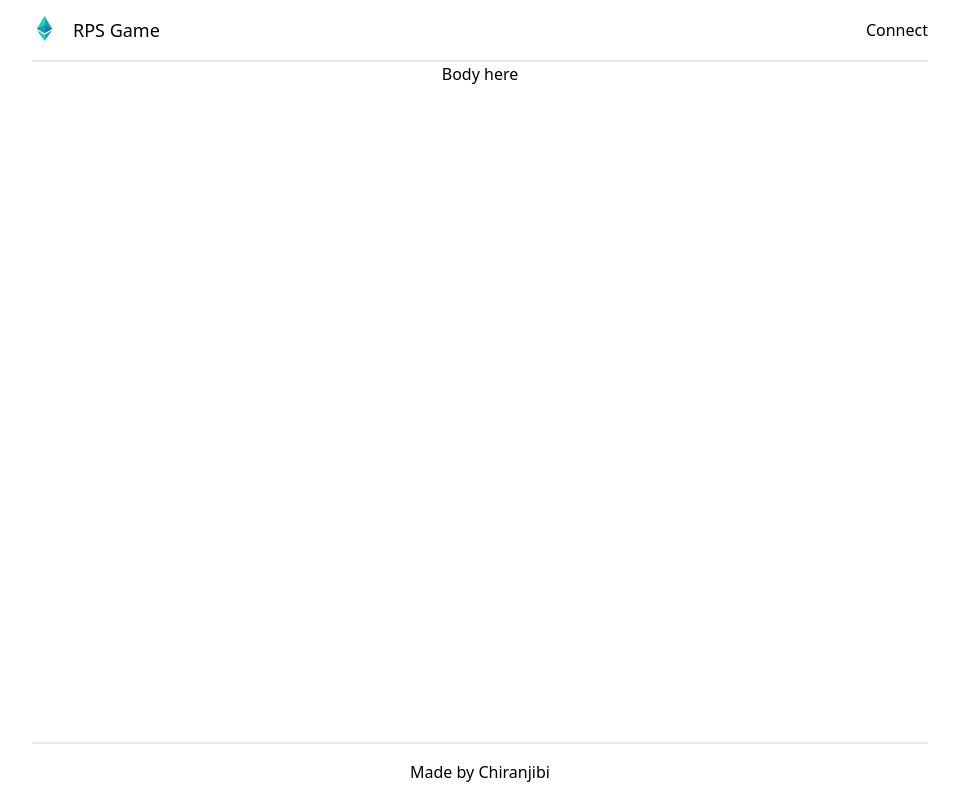
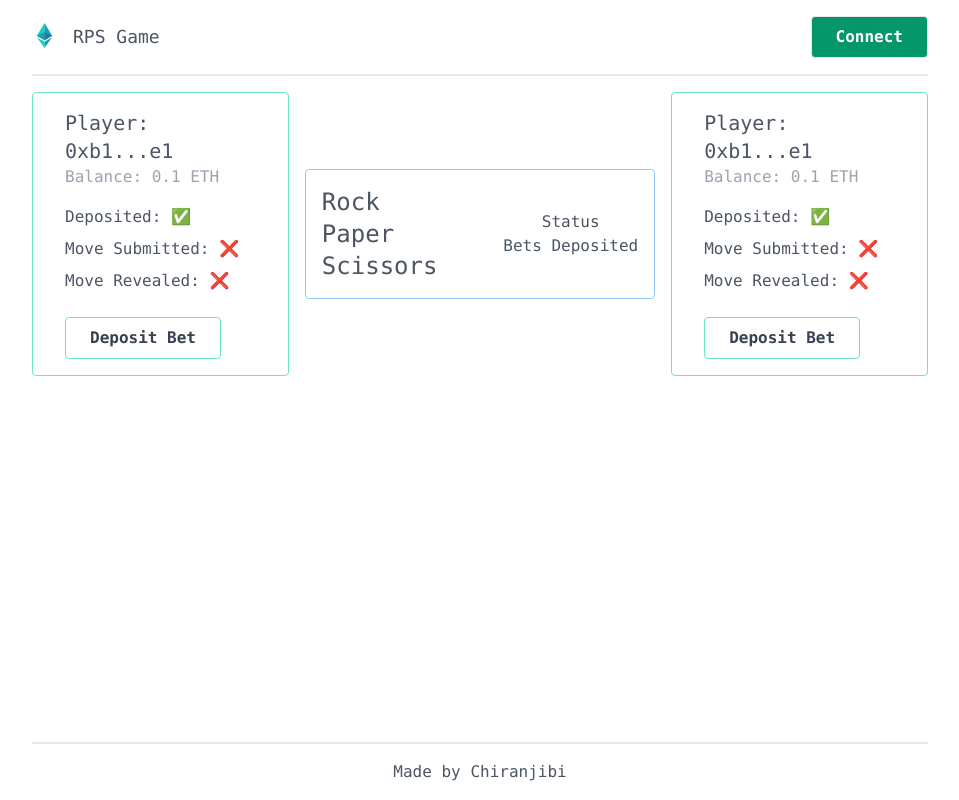
Before and after one commit to chiranz/rps_game, a React (Create React App) app in the folder frontend/: page / in a window 1280 px wide. Shown: the whole page, without its empty margins (160-1119 px from the left). Built offline with nearby package versions, Linux system fonts and the light colour scheme.

Commit message:
Update UI to show Game Status => UI elements for players details => UI elements for game state

```diff
--- a/frontend/src/App.tsx
+++ b/frontend/src/App.tsx
@@ -1,5 +1,6 @@
 import React from "react";
 import Footer from "./components/Footer";
+import Leaderboard from "./components/Leaderboard";
 import Navbar from "./components/Navbar";
 import { joinClasses } from "./helpers";
 
@@ -12,11 +13,15 @@ function App() {
         "min-h-screen",
         "max-w-4xl",
         "mx-auto",
-        "text-center"
+        "text-center",
+        "text-gray-600",
+        "font-mono"
       )}
     >
       <Navbar />
-      <div>Body here</div>
+      <div>
+        <Leaderboard />
+      </div>
       <Footer />
     </div>
   );
--- /dev/null
+++ b/frontend/src/components/Button.tsx
@@ -0,0 +1,83 @@
+import {
+  ForwardedRef,
+  forwardRef,
+  ReactNode,
+  ButtonHTMLAttributes,
+} from "react";
+import { joinClasses } from "../helpers";
+
+interface BtnPropsWithChildren {}
+type ColorProps = "primary" | "success" | "danger" | "warning" | "dark";
+
+interface BtnProps
+  extends ButtonHTMLAttributes<HTMLButtonElement>,
+    BtnPropsWithChildren {
+  block?: boolean;
+  children: ReactNode;
+  className?: string;
+  color?: ColorProps;
+  disabled?: boolean;
+  outline?: boolean;
+  rounded?: boolean;
+  size?: "sm" | "md" | "lg";
+  submit?: boolean;
+}
+
+type ButtonRef = ForwardedRef<HTMLButtonElement>;
+
+const style = {
+  base: joinClasses(
+    "border",
+    "rounded",
+    "font-bold",
+    "focus:outline-none",
+    "transition",
+    "duration-100",
+    "ease-in"
+  ),
+  default: joinClasses("hover:bg-gray-200", "border", "text-gray-700"),
+  block: `flex justify-center w-full`,
+  rounded: `rounded-full`,
+  disabled: `opacity-60 cursor-not-allowed`,
+  sizes: {
+    sm: "px-6 py-1 text-sm",
+    md: "px-6 py-2",
+    lg: "px-6 py-3 text-lg",
+  },
+  primary: joinClasses("hover:bg-blue-800", "bg-blue-600", "text-white"),
+  success: joinClasses("hover:bg-green-800", "bg-green-600", "text-white"),
+  danger: joinClasses("hover:bg-red-800", "bg-red-600", "text-white"),
+  warning: joinClasses("hover:bg-yellow-800", "bg-yellow-600", "text-white"),
+  dark: joinClasses("hover:bg-gray-800", "bg-gray-600", "text-white"),
+};
+const Button = forwardRef(
+  (
+    {
+      block = false,
+      children,
+      className,
+      color,
+      disabled = false,
+      rounded,
+      size = "md",
+      submit,
+      ...props
+    }: BtnProps,
+    ref: ButtonRef
+  ) => (
+    <button
+      ref={ref}
+      {...props}
+      type={submit ? "submit" : "button"}
+      disabled={disabled}
+      className={`${style.base} ${block ? style.block : ""}
+        ${disabled ? style.disabled : ""} ${style.sizes[size]}
+        ${rounded ? style.rounded : "rounded"}
+        ${color ? style[color] : style.default} ${className}`}
+    >
+      {children}
+    </button>
+  )
+);
+
+export default Button;
--- /dev/null
+++ b/frontend/src/components/GameStatsCard.tsx
@@ -0,0 +1,39 @@
+import React, { ReactElement } from "react";
+import { joinClasses } from "../helpers";
+
+enum GameState {
+  Open = "Open",
+  BetsDeposited = "Bets Deposited",
+  MovesSubmitted = "Moves Submitted",
+  MoveRevealed = "Moves Revealed",
+  Completed = "Completed",
+}
+
+export default function GameStatsCard(): ReactElement {
+  return (
+    <div
+      className={joinClasses(
+        "mx-4",
+        "p-4",
+        "w-5/12",
+        "flex",
+        "items-center",
+        "justify-between",
+        "border",
+        "rounded",
+        "text-left",
+        "border-blue-300"
+      )}
+    >
+      <h1 className="text-2xl font-medium">
+        <span className="block">Rock</span>
+        <span className="block">Paper</span>
+        <span className="block">Scissors</span>
+      </h1>
+      <div className="flex flex-col text-center">
+        <h3>Status</h3>
+        <button>{GameState.BetsDeposited}</button>
+      </div>
+    </div>
+  );
+}
--- /dev/null
+++ b/frontend/src/components/Leaderboard.tsx
@@ -0,0 +1,14 @@
+import React, { ReactElement } from "react";
+import { joinClasses } from "../helpers";
+import GameStatsCard from "./GameStatsCard";
+import Player from "./Player";
+
+export default function Leaderboard(): ReactElement {
+  return (
+    <div className={joinClasses("flex justify-between items-center mt-4")}>
+      <Player />
+      <GameStatsCard />
+      <Player />
+    </div>
+  );
+}
--- a/frontend/src/components/Navbar.tsx
+++ b/frontend/src/components/Navbar.tsx
@@ -1,5 +1,6 @@
 import React, { ReactElement } from "react";
-import { joinClasses, networkNameFromId } from "../helpers";
+import { joinClasses } from "../helpers";
+import Button from "./Button";
 
 export default function Navbar(): ReactElement {
   return (
@@ -43,7 +44,7 @@ export default function Navbar(): ReactElement {
       </div>
       <ul id="nav-links" className="inline-flex">
         <li>
-          <button>Connect</button>
+          <Button color="success">Connect</Button>
         </li>
       </ul>
     </div>
--- /dev/null
+++ b/frontend/src/components/Player.tsx
@@ -0,0 +1,39 @@
+import React, { ReactElement } from "react";
+import { joinClasses } from "../helpers";
+import Button from "./Button";
+
+// TODO: Action text should be deposit bet or Add more fund
+
+export default function Player(): ReactElement {
+  return (
+    <div
+      className={joinClasses(
+        "py-4",
+        "px-8",
+        "border",
+        "rounded",
+        "text-left",
+        "border-green-300"
+      )}
+    >
+      <div id="heading">
+        <h2 className="text-xl">Player: 0xb1...e1</h2>
+        <h3 className="text-gray-400">Balance: 0.1 ETH</h3>
+      </div>
+      <div id="content" className="mt-4">
+        <h3>
+          Deposited: <span>✅ </span>{" "}
+        </h3>
+        <h3 className="mt-2">
+          Move Submitted: <span>❌ </span>{" "}
+        </h3>
+        <h3 className="mt-2">
+          Move Revealed: <span>❌ </span>
+        </h3>
+      </div>
+      <div id="actions" className="mt-6">
+        <Button className="border-green-300">Deposit Bet</Button>
+      </div>
+    </div>
+  );
+}
```
